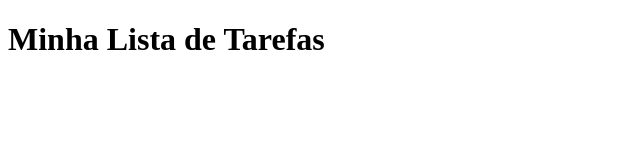
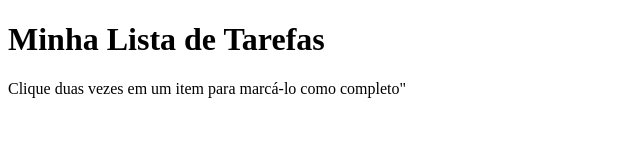
Before and after one commit to Fabio-Vicente/To-Do-List, a plain HTML site: page index.html in a window 1280 px wide. Shown: the whole page, without its empty margins (0-640 px from the left). Drawn offline with Linux system fonts and the light colour scheme.

Commit message:
Requisito 2: Adicionando texto de instrução de funcionamento

```diff
--- a/index.html
+++ b/index.html
@@ -10,5 +10,8 @@
     <header>
         <h1>Minha Lista de Tarefas</h1>
     </header>
+    <section>
+        <p id="funcionamento">Clique duas vezes em um item para marcá-lo como completo"</p>
+    </section>
 </body>
 </html>
```
